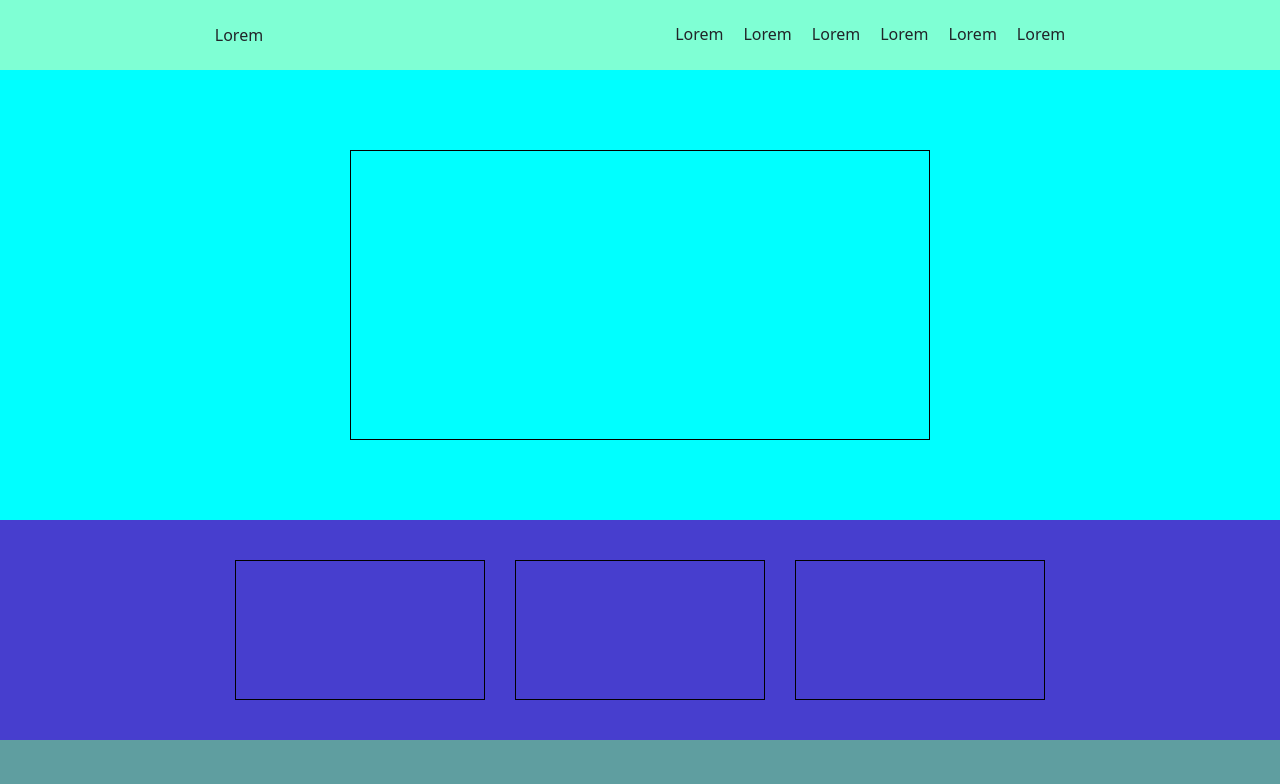
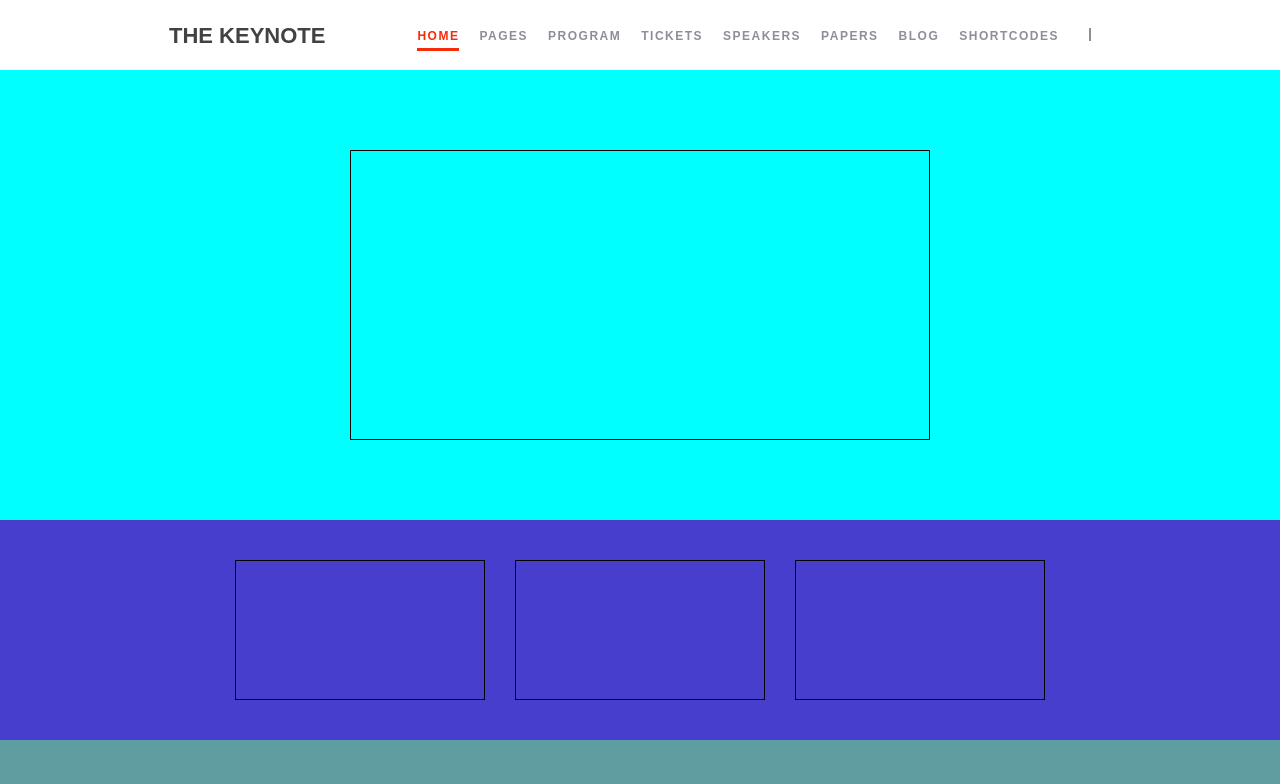
Before and after one commit to MatteoRossi01/Keynote, a Vue app in the folder keynote/: page / in a window 1280 px wide. Shown: the top 784 px of the page. Built offline with nearby package versions, Linux system fonts and the light colour scheme.

Commit message:
Aggiunta header

```diff
--- a/keynote/src/App.vue
+++ b/keynote/src/App.vue
@@ -1,6 +1,6 @@
 <template>
   <div id="app">
-    <Header/>
+    <Header :Navbar="Navbar"/>
     <Jumbo/>
     <Main/>
     <Footer/>
@@ -20,6 +20,49 @@ export default {
     Footer,
     Jumbo,
     Main,
+  },
+
+  data() {
+    return {
+
+      /* Array di oggetti per l'header */
+      Navbar: [
+        {
+          link: 'HOME',
+          active: true,
+        },
+        {
+          link: 'PAGES',
+          active: false,
+        },
+        {
+          link: 'PROGRAM',
+          active: false,
+        },
+        {
+          link: 'TICKETS',
+          active: false,
+        },
+        {
+          link: 'SPEAKERS',
+          active: false,
+        },
+        {
+          link: 'PAPERS',
+          active: false,
+        },
+        {
+          link: 'BLOG',
+          active: false,
+        },
+        {
+          link: 'SHORTCODES',
+          active: false,
+        },
+      ]
+      /* Array di oggetti per l'header */
+
+    }
   }
 }
 </script>
@@ -29,6 +72,7 @@ export default {
     margin: 0px;
     padding: 0px;
     box-sizing: border-box;
+    font-family: Arial, Helvetica, sans-serif;
   }
 
 </style>
--- a/keynote/src/components/MyHeader.vue
+++ b/keynote/src/components/MyHeader.vue
@@ -1,22 +1,23 @@
 <template>
     <!-- Header -->
-    <section class="box-header">
+    <section  class="box-header">
 
         <!-- Logo header -->
         <div class="box-logo">
-            <span>Lorem</span>
+            <a href="#" class="logo">THE KEYNOTE</a>
         </div>
         <!-- Logo header -->
 
         <!-- Box Menu -->
         <div class="box-menu">
             <ul>
-                <li>Lorem</li>
-                <li>Lorem</li>
-                <li>Lorem</li>
-                <li>Lorem</li>
-                <li>Lorem</li>
-                <li>Lorem</li>
+                <li v-for="(links, index) in Navbar" :key="index">
+                    <a :class="links.active ? 'active' : ''" href="#">{{links.link}}</a>
+                </li>
+                <li class="separate"></li>
+                <li>
+                    <font-awesome-icon class="search" icon="fa-solid fa-magnifying-glass" />
+                </li>
             </ul>
         </div>
         <!-- Box Menu -->
@@ -27,6 +28,7 @@
 
 <script>
 export default {
+    props: ['Navbar']
 
 }
 </script>
@@ -37,26 +39,69 @@ export default {
         position: fixed;
         width: 100%;
         height: 70px;
-        background-color: aquamarine;
+        background-color: #fff;
         display: flex;
         flex-direction: row;
         justify-content: center;
         align-items: center;
 
+        .box-logo {
+            .logo {
+                font-size: 22px;
+                font-weight: bold;
+                color: #424242;
+                text-decoration: none;
+            }
+        }
+
         .box-menu {
-            margin-left: 360px;
+            margin-left: 40px;
 
             ul {
                 display: flex;
                 flex-direction: row;
-                margin-top: 14.9px;
+                margin-top: 15px;
                 list-style: none;
+
+                .separate {
+                    height: 13px;
+                    width: 2.1px;
+                    margin-top: 5px;
+                    margin-left: 30px;
+                    background-color: #8E8E99;
+                }
 
                 li {
                     margin-left: 20px;
+
+                    a {
+                        font-weight: bold;
+                        font-size: 12px;
+                        text-decoration: none;
+                        color: #8E8E99;
+                        letter-spacing: 1.5px;
+                    }
+
+                    .search {
+                        font-size: 16px;
+                        margin-left: 10px;
+                        color: #8E8E99;
+                        cursor: pointer;
+                    }
+
+                    a:hover {
+                        color: #F62B0A;
+                        padding-bottom: 5px;
+                        border-bottom: 3px solid #F62B0A;
+                    }
+
+                    .active {
+                        color: #F62B0A;
+                        padding-bottom: 5px;
+                        border-bottom: 3px solid #F62B0A;
+                    }
                 }
             }
         }
     }
-
 </style>
--- a/keynote/src/main.js
+++ b/keynote/src/main.js
@@ -15,11 +15,11 @@ Vue.use(IconsPlugin)
 import { library } from '@fortawesome/fontawesome-svg-core'
 
 /* import specific icons */
-import { faUserSecret } from '@fortawesome/free-solid-svg-icons'
+import { faMagnifyingGlass as Lens } from '@fortawesome/free-solid-svg-icons'
 
 import { FontAwesomeIcon } from '@fortawesome/vue-fontawesome'
 
-library.add(faUserSecret)
+library.add(Lens)
 Vue.component('font-awesome-icon', FontAwesomeIcon)
 Vue.config.productionTip = false
 /* Font Awesome */
```
